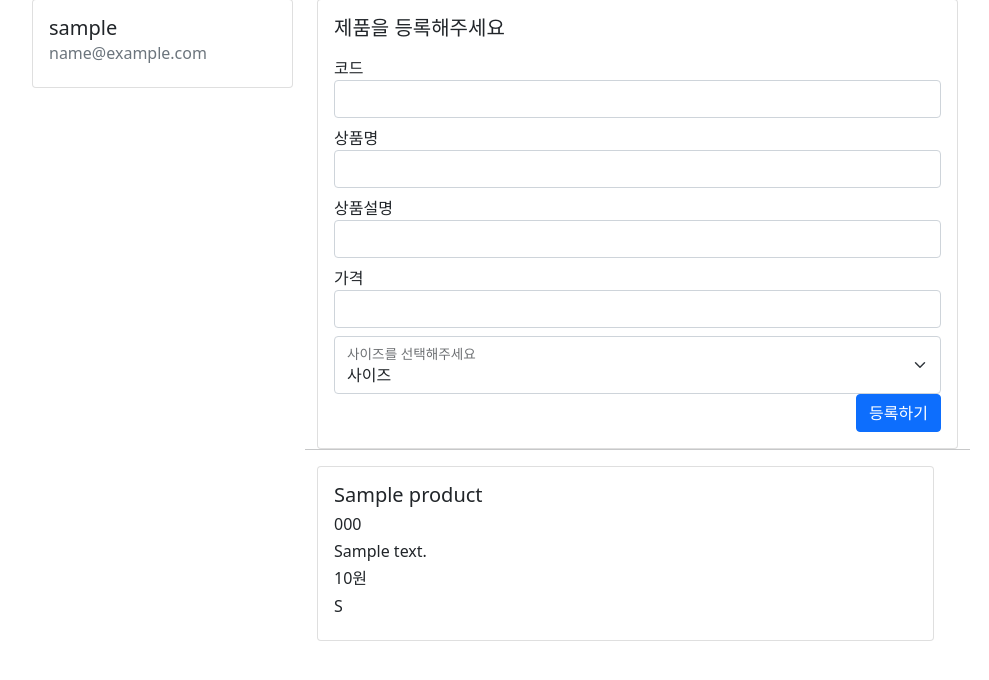
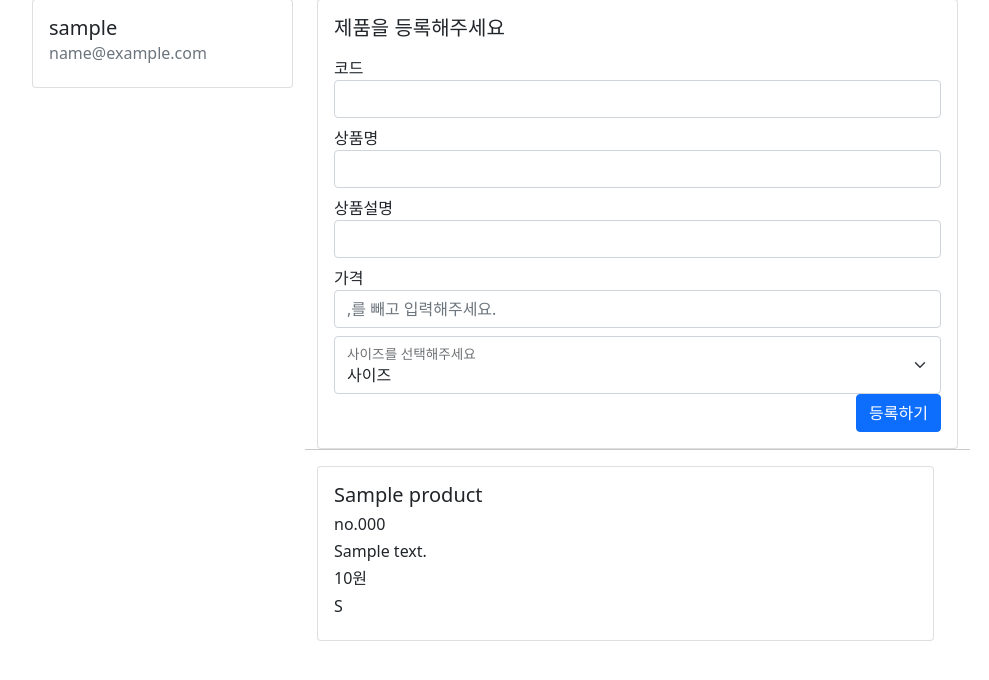
Before and after one commit to choiyeji2022/djangoproject--, a Django app: page /product/ in a window 1280 px wide. Shown: the part 82-762 px from the top of the page, without its empty margins (50-1039 px from the left). Run offline with Django 4.2, Linux system fonts and the light colour scheme; a user stored in the database is signed in; tables that the repository leaves empty hold one stand-in row (values such as "Sample post").

Commit message:
make inbound model and add price's input explain

```diff
--- a/product/models.py
+++ b/product/models.py
@@ -25,3 +25,11 @@ class ProductModel(models.Model):
         if not self.pk:
             self.stock_quantity = 0
             super(ProductModel, self).save(*args, **kwargs)
+
+class Inbound(models.Model):
+    class Meta:
+        db_table = 'inbound'
+
+    product = models.ForeignKey(ProductModel, on_delete=models.CASCADE)
+    quantity = models.IntegerField(default=0)
+    date = models.DateTimeField(auto_now_add=True)
--- a/templates/product/home.html
+++ b/templates/product/home.html
@@ -41,7 +41,7 @@
                                             </div>
                                             <div class="form-group mt-2 mb-2">
                                                 <label for="price">가격</label>
-                                                <input type="text" class="form-control" id="price" name="price">
+                                                <input type="text" class="form-control" id="price" name="price" placeholder=",를 빼고 입력해주세요.">
                                             </div>
                                             <div class="col-md">
                                                 <div class="form-floating">
@@ -75,7 +75,7 @@
                                 <div class="media">
                                     <div class="media-body">
                                         <h5 class="mt-0">{{ pr.name }}</h5>
-                                        <h6 class="mt-0">{{ pr.code }}</h6>
+                                        <h6 class="mt-0">no.{{ pr.code }}</h6>
                                         <h6 class="mt-0">{{ pr.description }}</h6>
                                         <h6 class="mt-0">{{ pr.price }}원</h6>
                                         <h6 class="mt-0">{{ pr.size }}</h6>
```
